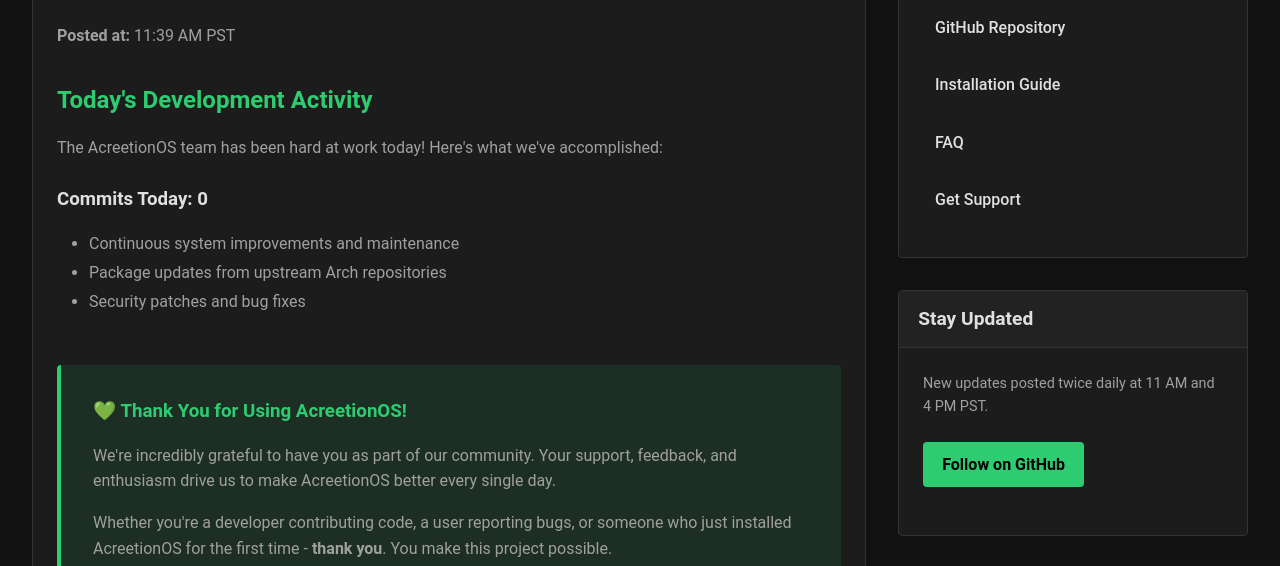
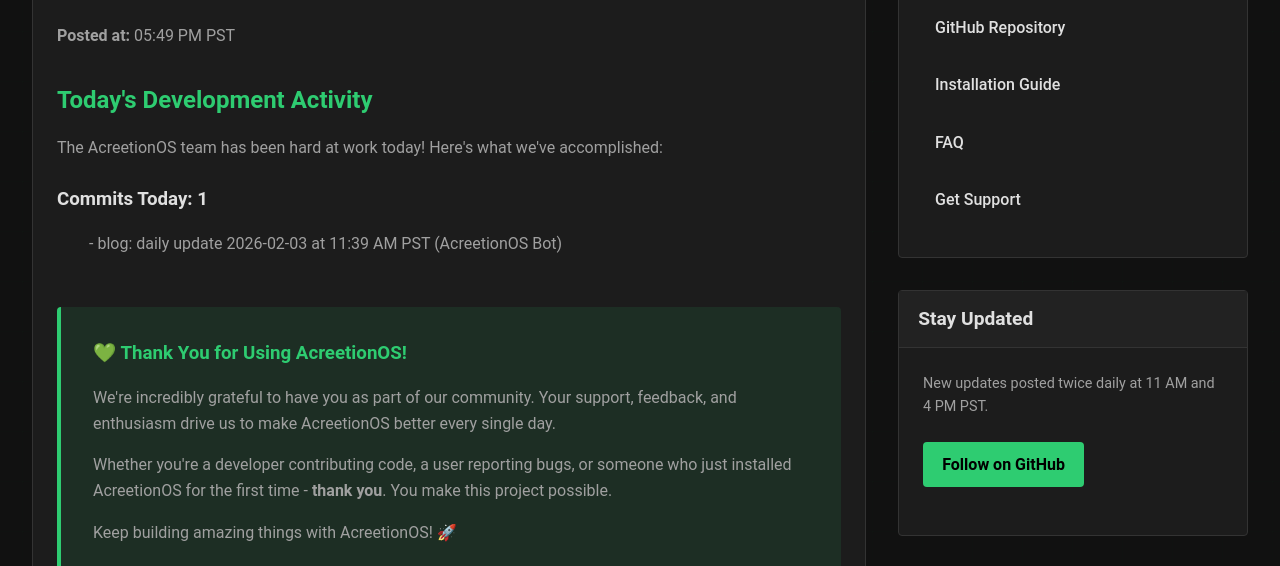
Before and after one commit to AcreetionOS-Linux/acreetionos-linux.github.io, a website: page blog/posts/2026-02-03.html in a window 1280 px wide. Shown: the part 191-757 px from the top of the page. Drawn offline with Linux system fonts and the light colour scheme.

Commit message:
blog: daily update 2026-02-03 at 05:49 PM PST
Automated blog post with today's development activity.
Thank you to our amazing community! 💚

```diff
--- a/blog/posts/2026-02-03.html
+++ b/blog/posts/2026-02-03.html
@@ -35,7 +35,7 @@
 </div>
 <div class="box-body">
 <p style="color: var(--acreetion-text); margin-bottom: 1rem;">
-<strong>Posted at:</strong> 11:39 AM PST
+<strong>Posted at:</strong> 05:49 PM PST
 </p>
 
 <h2 style="color: var(--acreetion-green); margin-top: 2rem; margin-bottom: 1rem;">
@@ -45,11 +45,11 @@
 <p>The AcreetionOS team has been hard at work today! Here's what we've accomplished:</p>
 
 <h3 style="color: var(--acreetion-text-bright); margin-top: 1.5rem; margin-bottom: 0.5rem;">
-Commits Today: 0
+Commits Today: 1
 </h3>
 
 <ul style="margin-left: 2rem; margin-top: 1rem; line-height: 1.8; color: var(--acreetion-text);">
-<li>Continuous system improvements and maintenance</li><li>Package updates from upstream Arch repositories</li><li>Security patches and bug fixes</li>
+- blog: daily update 2026-02-03 at 11:39 AM PST (AcreetionOS Bot)
 </ul>
 
 <div style="margin-top: 3rem; padding: 2rem; background: rgba(46, 204, 113, 0.1); border-left: 4px solid var(--acreetion-green); border-radius: 4px;">
```
